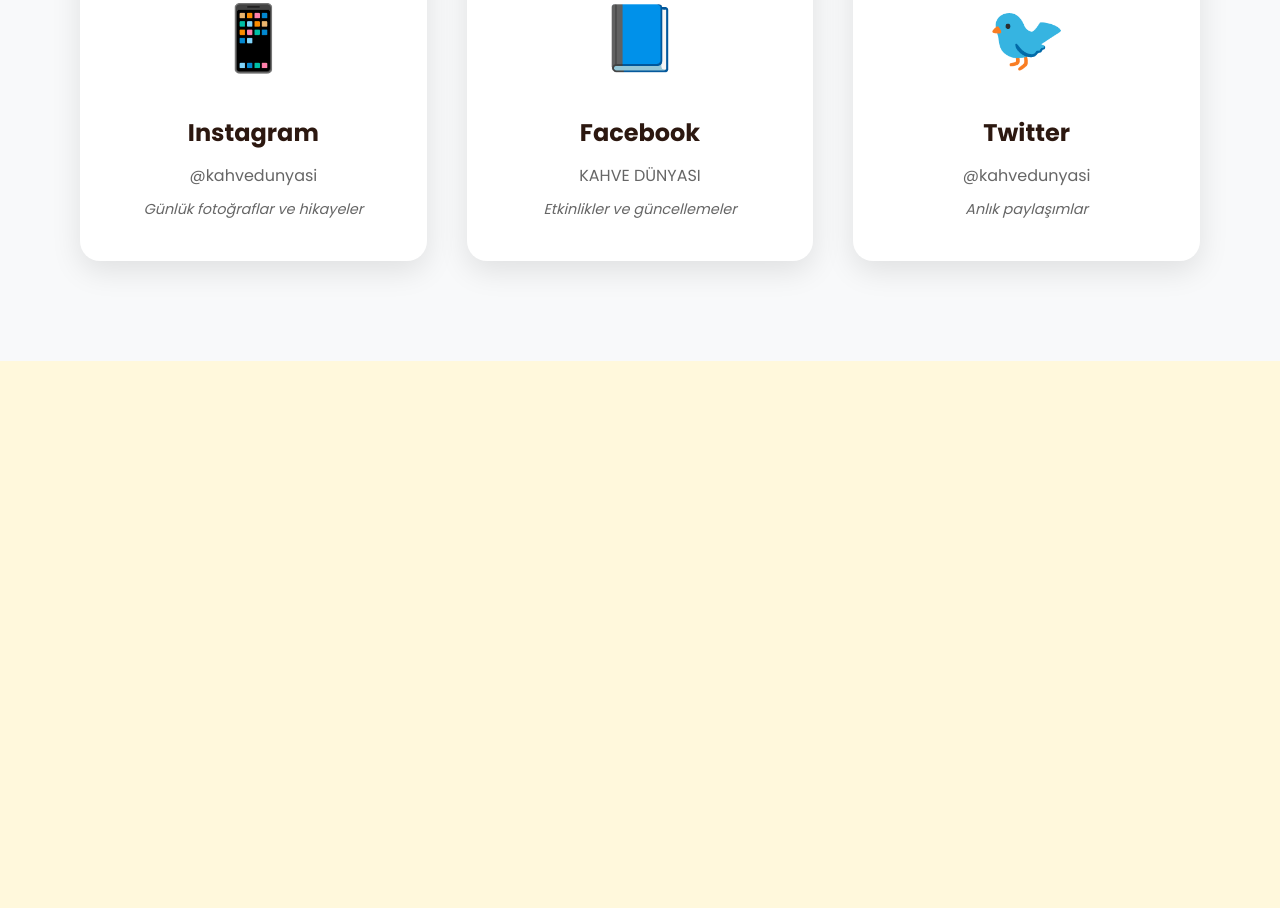
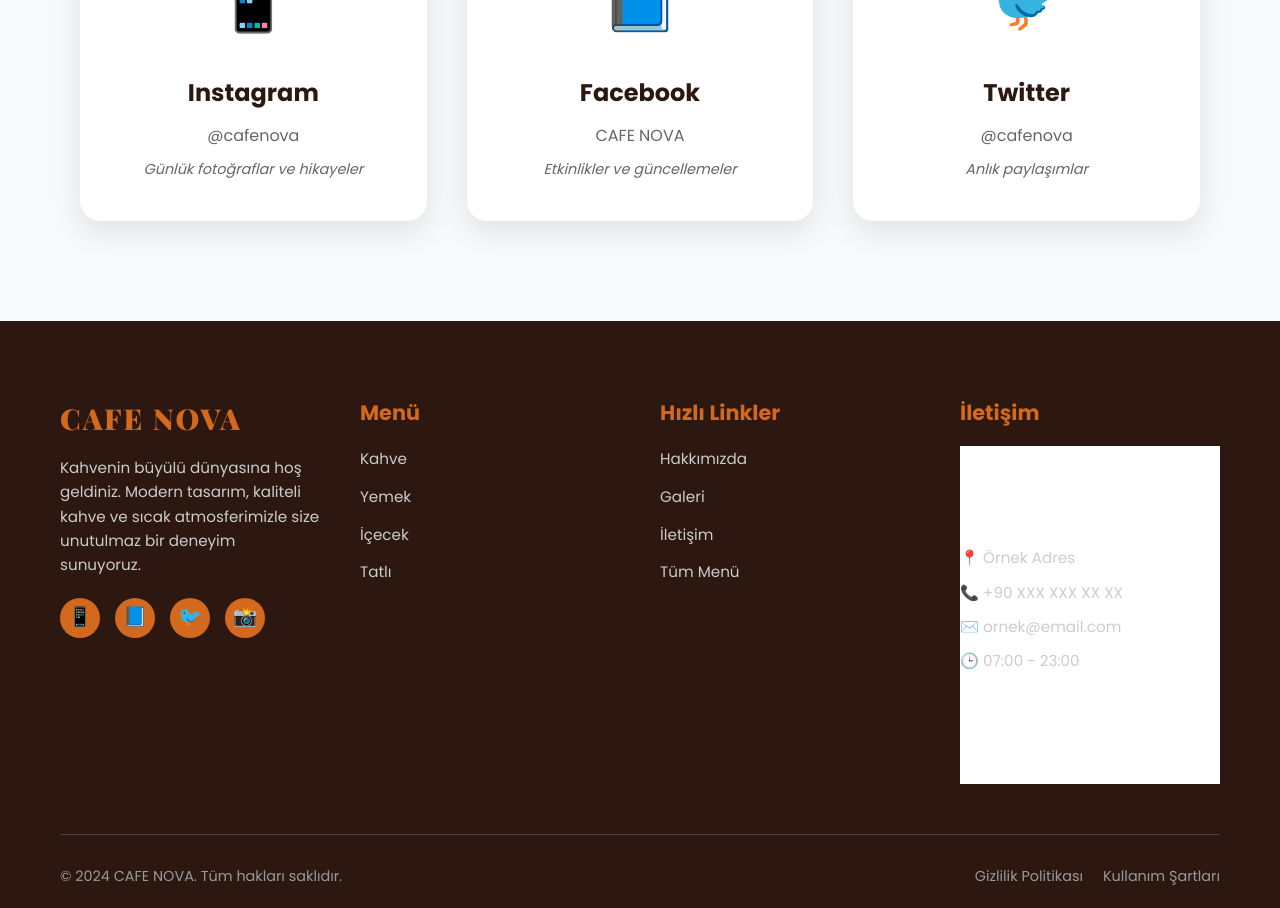
Before and after one commit to berkaydenizyilmaz/cafe-site-ornek, a React (Create React App) app: page /gallery in a window 1280 px wide. Shown: the part 1820-2728 px from the top of the page. Before the commit the page ends 2181 px from the top, so only its background shows below. Built offline with nearby package versions, Linux system fonts and the light colour scheme.

Commit message:
Navbar bileşeninde kaydırma durumunu güncelleyerek Hakkımızda, menü, galeri ve iletişim sayfalarında her zaman koyu header olacak şekilde ayarlandı. Hakkımızda, iletişim ve galeri sayfalarına footer eklendi; stil güncellemeleri yapıldı. Sayfa içerikleri güncellendi.

```diff
--- a/src/components/Navbar.js
+++ b/src/components/Navbar.js
@@ -9,12 +9,12 @@
 
   useEffect(() => {
     const handleScroll = () => {
-      // Hakkımızda sayfasında her zaman koyu header olsun
-      if (location.pathname === '/about') {
-        setIsScrolled(true);
-      } else {
-        setIsScrolled(window.scrollY > 50);
-      }
+          // Hakkımızda, menü, galeri ve iletişim sayfalarında her zaman koyu header olsun
+    if (location.pathname === '/about' || location.pathname === '/menu' || location.pathname === '/gallery' || location.pathname === '/contact') {
+      setIsScrolled(true);
+    } else {
+      setIsScrolled(window.scrollY > 50);
+    }
     };
 
     // Sayfa yüklendiğinde ve scroll sırasında çalışsın
--- a/src/pages/About.css
+++ b/src/pages/About.css
@@ -34,7 +34,7 @@
   padding: 80px 0;
   text-align: center;
   color: #2C1810;
-  margin-top: 80px;
+  margin-top: 0;
 }
 
 .hero-title {
--- a/src/pages/Contact.css
+++ b/src/pages/Contact.css
@@ -4,10 +4,11 @@
 
 /* Hero */
 .contact-hero {
-  background: linear-gradient(135deg, #8B4513 0%, #D2691E 100%);
-  padding: 120px 0 80px;
+  background: #F5F1EB;
+  padding: 80px 0;
   text-align: center;
-  color: white;
+  color: #2C1810;
+  margin-top: 0;
 }
 
 .hero-title {
--- a/src/pages/Contact.js
+++ b/src/pages/Contact.js
@@ -1,4 +1,5 @@
 import React, { useState, useEffect } from 'react';
+import { Link } from 'react-router-dom';
 import './Contact.css';
 
 const Contact = () => {
@@ -118,6 +119,62 @@
           </div>
         </div>
       </section>
+
+      {/* Footer */}
+      <footer className="footer">
+        <div className="container">
+          <div className="footer-content">
+            <div className="footer-section">
+              <h3>CAFE NOVA</h3>
+              <p>Kahvenin büyülü dünyasına hoş geldiniz. Modern tasarım, kaliteli kahve ve sıcak atmosferimizle size unutulmaz bir deneyim sunuyoruz.</p>
+              <div className="social-links">
+                <a href="#" className="social-link">📱</a>
+                <a href="#" className="social-link">📘</a>
+                <a href="#" className="social-link">🐦</a>
+                <a href="#" className="social-link">📸</a>
+              </div>
+            </div>
+
+            <div className="footer-section">
+              <h4>Menü</h4>
+              <ul className="footer-links">
+                <li><Link to="/menu?category=kahve">Kahve</Link></li>
+                <li><Link to="/menu?category=yemek">Yemek</Link></li>
+                <li><Link to="/menu?category=icecek">İçecek</Link></li>
+                <li><Link to="/menu?category=tatli">Tatlı</Link></li>
+              </ul>
+            </div>
+
+            <div className="footer-section">
+              <h4>Hızlı Linkler</h4>
+              <ul className="footer-links">
+                <li><Link to="/about">Hakkımızda</Link></li>
+                <li><Link to="/gallery">Galeri</Link></li>
+                <li><Link to="/contact">İletişim</Link></li>
+                <li><Link to="/menu">Tüm Menü</Link></li>
+              </ul>
+            </div>
+
+            <div className="footer-section">
+              <h4>İletişim</h4>
+              <div className="contact-info">
+                <p>📍 Örnek Adres</p>
+                <p>📞 +90 XXX XXX XX XX</p>
+                <p>✉️ ornek@email.com</p>
+                <p>🕒 07:00 - 23:00</p>
+              </div>
+            </div>
+          </div>
+
+          <div className="footer-bottom">
+            <p>&copy; 2024 CAFE NOVA. Tüm hakları saklıdır.</p>
+            <div className="footer-bottom-links">
+              <a href="#">Gizlilik Politikası</a>
+              <a href="#">Kullanım Şartları</a>
+            </div>
+          </div>
+        </div>
+      </footer>
     </div>
   );
 };
--- a/src/pages/Gallery.css
+++ b/src/pages/Gallery.css
@@ -4,10 +4,11 @@
 
 /* Hero */
 .gallery-hero {
-  background: linear-gradient(135deg, #8B4513 0%, #D2691E 100%);
-  padding: 120px 0 80px;
+  background: #F5F1EB;
+  padding: 80px 0;
   text-align: center;
-  color: white;
+  color: #2C1810;
+  margin-top: 0;
 }
 
 .hero-title {
--- a/src/pages/Gallery.js
+++ b/src/pages/Gallery.js
@@ -1,4 +1,5 @@
 import React, { useState, useEffect } from 'react';
+import { Link } from 'react-router-dom';
 import './Gallery.css';
 
 const Gallery = () => {
@@ -60,24 +61,80 @@
             <div className="social-item">
               <div className="social-icon">📱</div>
               <h3>Instagram</h3>
-              <p>@kahvedunyasi</p>
+              <p>@cafenova</p>
               <p>Günlük fotoğraflar ve hikayeler</p>
             </div>
             <div className="social-item">
               <div className="social-icon">📘</div>
               <h3>Facebook</h3>
-              <p>KAHVE DÜNYASI</p>
+              <p>CAFE NOVA</p>
               <p>Etkinlikler ve güncellemeler</p>
             </div>
             <div className="social-item">
               <div className="social-icon">🐦</div>
               <h3>Twitter</h3>
-              <p>@kahvedunyasi</p>
+              <p>@cafenova</p>
               <p>Anlık paylaşımlar</p>
             </div>
           </div>
         </div>
       </section>
+
+      {/* Footer */}
+      <footer className="footer">
+        <div className="container">
+          <div className="footer-content">
+            <div className="footer-section">
+              <h3>CAFE NOVA</h3>
+              <p>Kahvenin büyülü dünyasına hoş geldiniz. Modern tasarım, kaliteli kahve ve sıcak atmosferimizle size unutulmaz bir deneyim sunuyoruz.</p>
+              <div className="social-links">
+                <a href="#" className="social-link">📱</a>
+                <a href="#" className="social-link">📘</a>
+                <a href="#" className="social-link">🐦</a>
+                <a href="#" className="social-link">📸</a>
+              </div>
+            </div>
+
+            <div className="footer-section">
+              <h4>Menü</h4>
+              <ul className="footer-links">
+                <li><Link to="/menu?category=kahve">Kahve</Link></li>
+                <li><Link to="/menu?category=yemek">Yemek</Link></li>
+                <li><Link to="/menu?category=icecek">İçecek</Link></li>
+                <li><Link to="/menu?category=tatli">Tatlı</Link></li>
+              </ul>
+            </div>
+
+            <div className="footer-section">
+              <h4>Hızlı Linkler</h4>
+              <ul className="footer-links">
+                <li><Link to="/about">Hakkımızda</Link></li>
+                <li><Link to="/gallery">Galeri</Link></li>
+                <li><Link to="/contact">İletişim</Link></li>
+                <li><Link to="/menu">Tüm Menü</Link></li>
+              </ul>
+            </div>
+
+            <div className="footer-section">
+              <h4>İletişim</h4>
+              <div className="contact-info">
+                <p>📍 Örnek Adres</p>
+                <p>📞 +90 XXX XXX XX XX</p>
+                <p>✉️ ornek@email.com</p>
+                <p>🕒 07:00 - 23:00</p>
+              </div>
+            </div>
+          </div>
+
+          <div className="footer-bottom">
+            <p>&copy; 2024 CAFE NOVA. Tüm hakları saklıdır.</p>
+            <div className="footer-bottom-links">
+              <a href="#">Gizlilik Politikası</a>
+              <a href="#">Kullanım Şartları</a>
+            </div>
+          </div>
+        </div>
+      </footer>
     </div>
   );
 };
--- a/src/pages/Home.css
+++ b/src/pages/Home.css
@@ -104,6 +104,7 @@
   letter-spacing: 2px;
   font-family: 'Playfair Display', serif;
   text-transform: uppercase;
+  font-weight: 600;
 }
 
 .hero-subtitle.animate-in {
--- a/src/pages/Menu.css
+++ b/src/pages/Menu.css
@@ -4,10 +4,11 @@
 
 /* Hero */
 .menu-hero {
-  background: linear-gradient(135deg, #8B4513 0%, #D2691E 100%);
-  padding: 120px 0 80px;
+  background: #F5F1EB;
+  padding: 80px 0;
   text-align: center;
-  color: white;
+  color: #2C1810;
+  margin-top: 0;
 }
 
 .hero-title {
--- a/src/pages/Menu.js
+++ b/src/pages/Menu.js
@@ -1,5 +1,5 @@
 import React, { useState, useEffect } from 'react';
-import { useSearchParams } from 'react-router-dom';
+import { useSearchParams, Link } from 'react-router-dom';
 import './Menu.css';
 
 const Menu = () => {
@@ -119,6 +119,62 @@
           </div>
         </div>
       </section>
+
+      {/* Footer */}
+      <footer className="footer">
+        <div className="container">
+          <div className="footer-content">
+            <div className="footer-section">
+              <h3>CAFE NOVA</h3>
+              <p>Kahvenin büyülü dünyasına hoş geldiniz. Modern tasarım, kaliteli kahve ve sıcak atmosferimizle size unutulmaz bir deneyim sunuyoruz.</p>
+              <div className="social-links">
+                <a href="#" className="social-link">📱</a>
+                <a href="#" className="social-link">📘</a>
+                <a href="#" className="social-link">🐦</a>
+                <a href="#" className="social-link">📸</a>
+              </div>
+            </div>
+
+            <div className="footer-section">
+              <h4>Menü</h4>
+              <ul className="footer-links">
+                <li><Link to="/menu?category=kahve">Kahve</Link></li>
+                <li><Link to="/menu?category=yemek">Yemek</Link></li>
+                <li><Link to="/menu?category=icecek">İçecek</Link></li>
+                <li><Link to="/menu?category=tatli">Tatlı</Link></li>
+              </ul>
+            </div>
+
+            <div className="footer-section">
+              <h4>Hızlı Linkler</h4>
+              <ul className="footer-links">
+                <li><Link to="/about">Hakkımızda</Link></li>
+                <li><Link to="/menu?category=icecek">Galeri</Link></li>
+                <li><Link to="/contact">İletişim</Link></li>
+                <li><Link to="/menu">Tüm Menü</Link></li>
+              </ul>
+            </div>
+
+            <div className="footer-section">
+              <h4>İletişim</h4>
+              <div className="contact-info">
+                <p>📍 Örnek Adres</p>
+                <p>📞 +90 XXX XXX XX XX</p>
+                <p>✉️ ornek@email.com</p>
+                <p>🕒 07:00 - 23:00</p>
+              </div>
+            </div>
+          </div>
+
+          <div className="footer-bottom">
+            <p>&copy; 2024 CAFE NOVA. Tüm hakları saklıdır.</p>
+            <div className="footer-bottom-links">
+              <a href="#">Gizlilik Politikası</a>
+              <a href="#">Kullanım Şartları</a>
+            </div>
+          </div>
+        </div>
+      </footer>
     </div>
   );
 };
```
Also changed, not shown: src/pages/About.js (+30 -8 lines).
